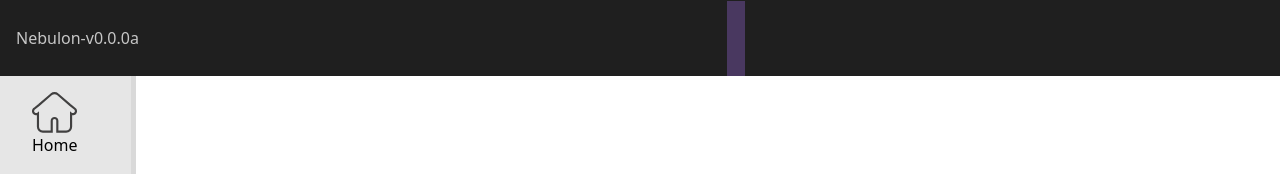
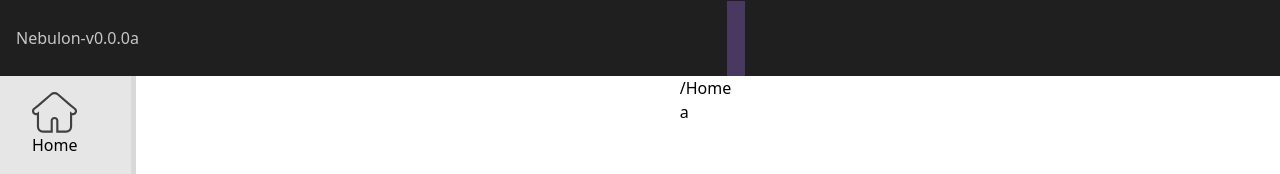
Before and after one commit to Byte-Boost/Frontend_Nebulon, a Next.js app: page / in a window 1280 px wide. Shown: the top 174 px of the page. Built offline with nearby package versions, Linux system fonts and the light colour scheme.

Commit message:
[feat]: start of content component

```diff
--- /dev/null
+++ b/src/modules/content/index.tsx
@@ -0,0 +1,11 @@
+import React from "react";
+
+const Content = ({header,children}: {header:string,children:React.ReactNode}) =>{
+    return(
+        <div className="content">
+            <h1>{header}</h1>
+            {children}
+        </div>
+    )
+}
+export default Content;
--- a/src/pages/index.tsx
+++ b/src/pages/index.tsx
@@ -1,11 +1,17 @@
 import '@/app/globals.css'
 import Navbar from '@/modules/navbar';
 import Sidebar from '@/modules/sidebar';
+import Content from '@/modules/content';
 export default function Home() {
   return (
     <main>
         <Navbar/>
+        <section className='grid grid-flow-col-dense'> {/* Fix later now i am tired */}
           <Sidebar/>
+          <Content header='/Home'>
+            <p>a</p>
+          </Content>
+        </section>
     </main>
   );
 }
```
